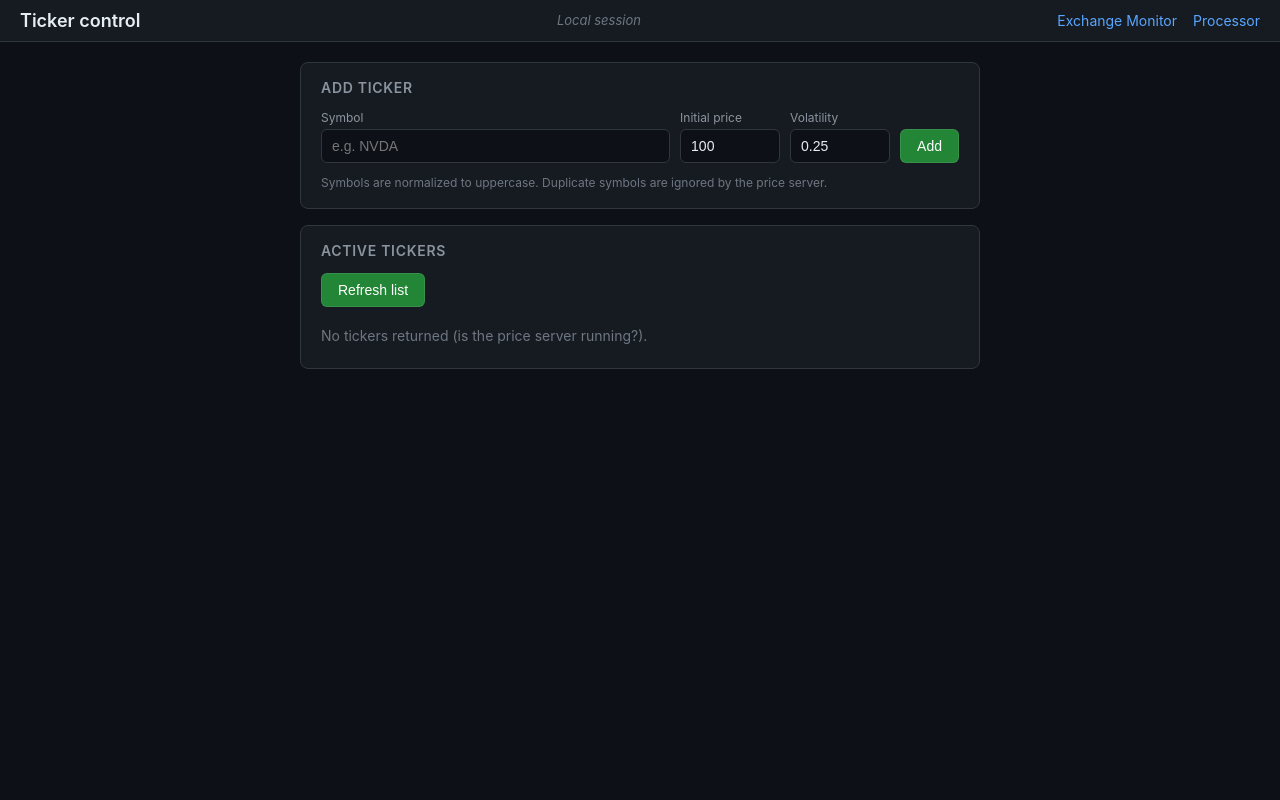
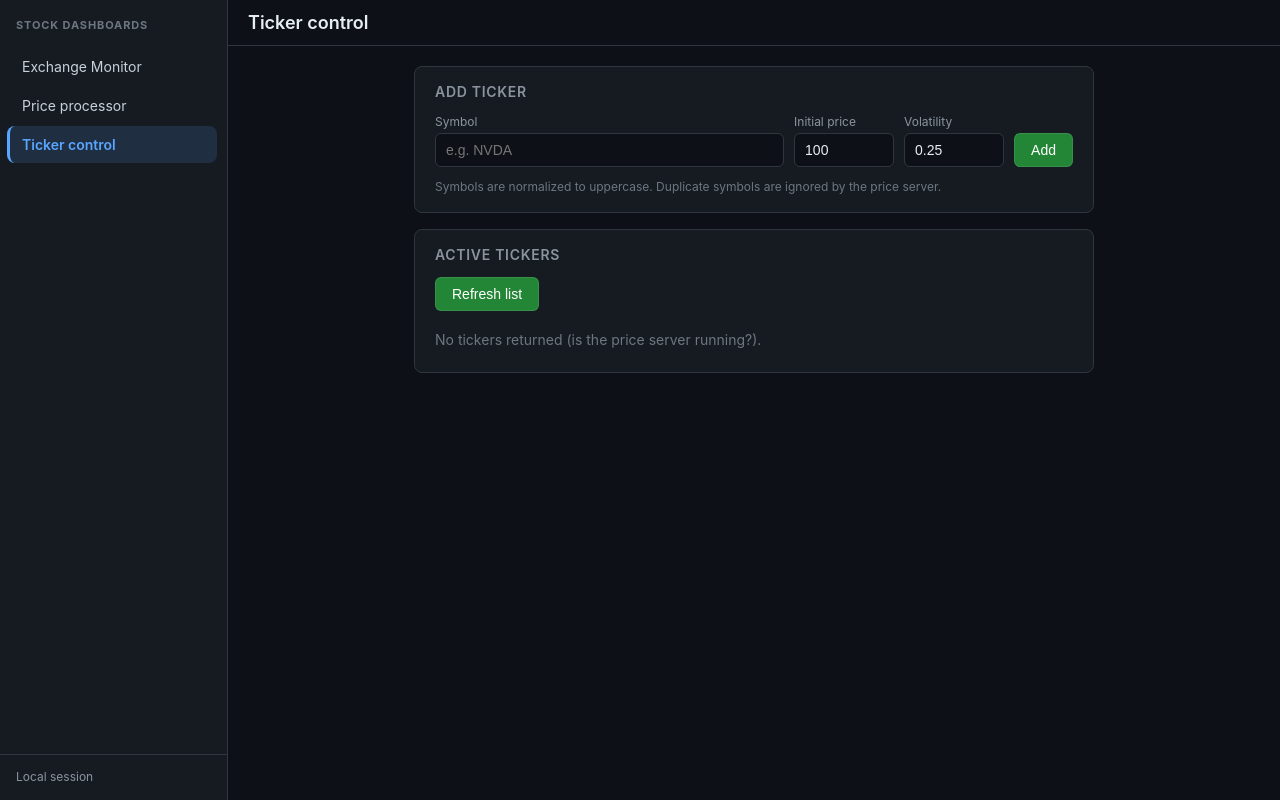
Before and after one commit to Datatailr/datatailr-examples, a Flask app: page /tickers in a window 1280 px wide. Run offline with Flask 3, Linux system fonts and the light colour scheme; data that the repository does not hold is empty.

Commit message:
Finish dashboard

```diff
--- a/stock_price_processing/price_server_dashboard/templates/tickers.html
+++ b/stock_price_processing/price_server_dashboard/templates/tickers.html
@@ -11,66 +11,106 @@
       font-family: -apple-system, BlinkMacSystemFont, "Segoe UI", Roboto, sans-serif;
       background: #0d1117;
       color: #c9d1d9;
-      min-height: 100vh;
+      height: 100vh;
+      margin: 0;
+      display: flex;
+      flex-direction: row;
+      overflow: hidden;
+    }
+
+    .sidebar {
+      width: 228px;
+      flex-shrink: 0;
+      background: #161b22;
+      border-right: 1px solid #30363d;
       display: flex;
       flex-direction: column;
+      min-height: 0;
     }
 
-    header {
+    .sidebar-brand {
+      padding: 18px 16px 8px;
+      font-size: 11px;
+      font-weight: 700;
+      text-transform: uppercase;
+      letter-spacing: 0.08em;
+      color: #6e7681;
+    }
+
+    .sidebar-nav {
+      display: flex;
+      flex-direction: column;
+      gap: 2px;
+      padding: 8px 10px;
+    }
+
+    .sidebar-nav a {
+      display: block;
+      padding: 10px 12px;
+      border-radius: 8px;
+      color: #c9d1d9;
+      text-decoration: none;
+      font-size: 14px;
+      border-left: 3px solid transparent;
+      margin-left: -3px;
+    }
+
+    .sidebar-nav a:hover {
+      background: rgba(88, 166, 255, 0.08);
+      color: #e6edf3;
+    }
+
+    .sidebar-nav a.active {
+      background: rgba(88, 166, 255, 0.14);
+      border-left-color: #58a6ff;
+      color: #58a6ff;
+      font-weight: 600;
+    }
+
+    .sidebar-footer {
+      margin-top: auto;
+      padding: 14px 16px;
+      border-top: 1px solid #30363d;
+      font-size: 12px;
+      color: #8b949e;
+      line-height: 1.4;
+    }
+
+    .sidebar-footer .user-name { color: #e6edf3; font-weight: 500; }
+    .sidebar-footer .user-email { color: #6e7681; font-size: 11px; word-break: break-all; }
+    .sidebar-footer.local { font-style: italic; color: #6e7681; }
+
+    .main-column {
+      flex: 1;
+      display: flex;
+      flex-direction: column;
+      min-width: 0;
+      min-height: 0;
+      overflow: auto;
+    }
+
+    header.topbar {
       display: flex;
       align-items: center;
       justify-content: space-between;
-      padding: 10px 20px;
-      background: #161b22;
+      padding: 12px 20px;
+      background: #0d1117;
       border-bottom: 1px solid #30363d;
       flex-shrink: 0;
-      gap: 16px;
-      flex-wrap: wrap;
     }
 
-    header h1 {
+    header.topbar h1 {
       font-size: 18px;
       font-weight: 600;
       color: #e6edf3;
     }
-
-    .nav-links {
-      display: flex;
-      align-items: center;
-      gap: 16px;
-    }
-
-    .nav-links a {
-      color: #58a6ff;
-      text-decoration: none;
-      font-size: 14px;
-    }
-
-    .nav-links a:hover { text-decoration: underline; }
-
-    .header-center {
-      flex: 1;
-      display: flex;
-      justify-content: center;
-      min-width: 0;
-    }
-
-    .user-ribbon {
-      font-size: 13px;
-      color: #8b949e;
-      text-align: center;
-      line-height: 1.35;
-    }
-
-    .user-ribbon .user-name { color: #e6edf3; font-weight: 500; }
-    .user-ribbon .user-email { color: #8b949e; font-size: 12px; }
-    .user-ribbon.local { color: #6e7681; font-style: italic; }
 
     main {
       padding: 20px;
       max-width: 720px;
       margin: 0 auto;
       width: 100%;
+      flex: 1;
     }
 
     .card {
@@ -208,22 +248,28 @@
   </style>
 </head>
 <body>
-  <header>
-    <h1>Ticker control</h1>
-    <div class="header-center">
+  <aside class="sidebar" aria-label="Main navigation">
+    <div class="sidebar-brand">Stock dashboards</div>
+    <nav class="sidebar-nav">
+      <a href="{{ monitor_url }}">Exchange Monitor</a>
+      <a href="{{ processor_url }}">Price processor</a>
+      <a href="{{ tickers_url }}" class="active">Ticker control</a>
+    </nav>
+    <div class="sidebar-footer">
       {% if user_ribbon_show %}
-      <div class="user-ribbon">
+      <div>
         <div class="user-name">{{ user_display_name }}</div>
         {% if user_email %}<div class="user-email">{{ user_email }}</div>{% endif %}
       </div>
       {% else %}
-      <div class="user-ribbon local">Local session</div>
+      <div class="local">Local session</div>
       {% endif %}
     </div>
-    <nav class="nav-links">
-      <a href="{{ monitor_url }}">Exchange Monitor</a>
-      <a href="{{ processor_url }}">Processor</a>
-    </nav>
+  </aside>
+
+  <div class="main-column">
+  <header class="topbar">
+    <h1>Ticker control</h1>
   </header>
 
   <main>
@@ -254,6 +300,7 @@
       <p class="empty" id="ticker-empty" style="display:none;">No tickers returned (is the price server running?).</p>
     </section>
   </main>
+  </div>
 
   <script>
     const API_TICKERS = {{ api_tickers_url | tojson }};
```
Also changed, not shown: stock_price_processing/price_server_dashboard/templates/index.html (+95 -46 lines), stock_price_processing/price_server_dashboard/templates/processor.html (+128 -42 lines).
